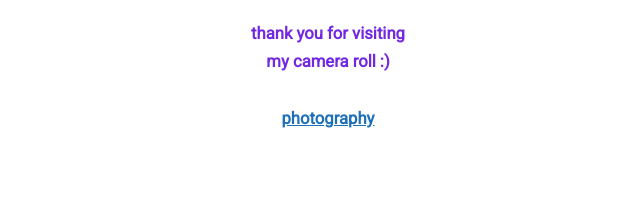
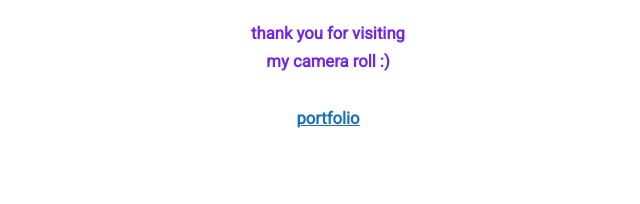
Before and after one commit to zoeurl/zoedowney.github.io, a Jekyll site: the page built from index.html, in a window 1280 px wide. Shown: the part 383-587 px from the top of the page, without its empty margins (312-952 px from the left). Built offline with Jekyll 4.4.1, drawn with Linux system fonts in a browser that asks for light colours; grey boxes are pictures that could not be loaded.

Commit message:
Update photography.md

```diff
--- a/_layouts/photography.md
+++ b/_layouts/photography.md
@@ -28,7 +28,7 @@
 		<h4><font color="#7227e3">thank you for visiting
 				<br>my camera roll :)
 	<br>
-			<br><a href="https://www.flickr.com/photos/zoedowney/albums/">photography</a></font></h4></centre>
+			<br><a href="https://www.flickr.com/photos/zoedowney/albums/">portfolio</a></font></h4></centre>
 	<br>
 	<br>
                 {{ content }}
```
